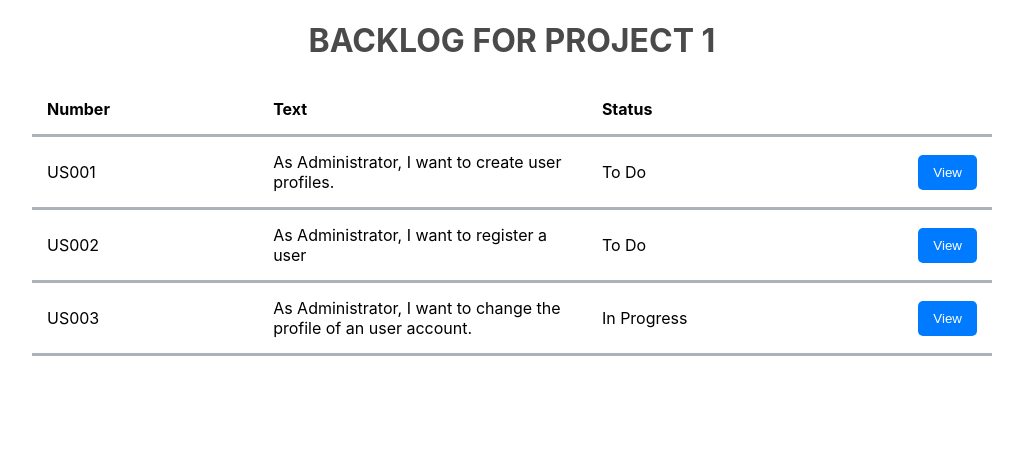
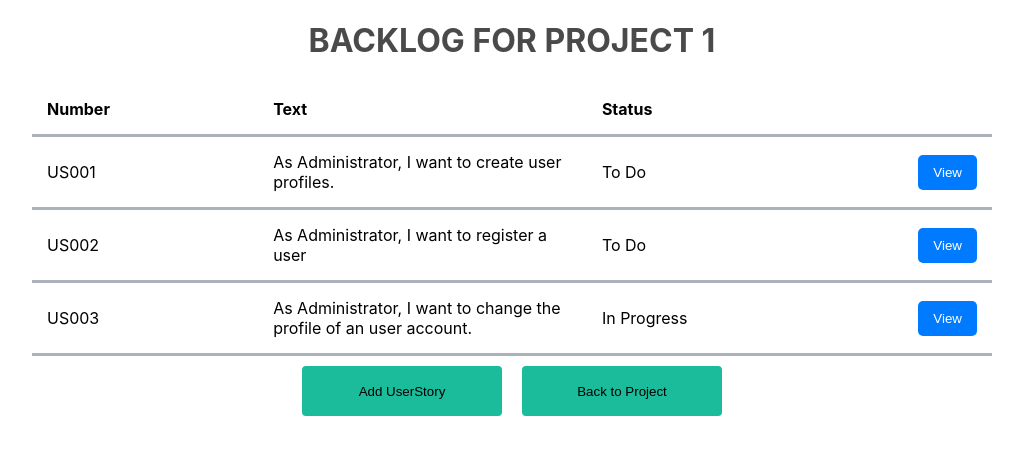
Before and after one commit to ivo-menezes/project_g3, a React (Create React App) app in the folder ui/: page /backlog/1 in a window 1280 px wide. Shown: the top 454 px of the page, without its empty margins (128-1151 px from the left). Built offline with nearby package versions, Linux system fonts and the light colour scheme.

Commit message:
US026: UI Implementation: update consultBacklog UI (addresses #70)

```diff
--- a/ui/src/pages/consultBacklog.js
+++ b/ui/src/pages/consultBacklog.js
@@ -1,10 +1,11 @@
 import React, { useContext } from "react";
 import AppContext from '../context/AppContext';
 
-import { useParams } from "react-router-dom";
+import {Link, useParams} from "react-router-dom";
 
 import Header from "../components/header";
 import Table from "../components/table";
+import Button from "../components/button";
 
 
 const ConsultBacklog = () => {
@@ -38,6 +39,14 @@ const ConsultBacklog = () => {
         <div>
             <Header className='header-listProjects' text={`Backlog for Project ${projectCode}`}/>
             <Table data={backlog} headers={formattedHeaders}/>
+            <div className='bt-container '>
+            <Link to='/createUserStory'>
+                <Button className='button-ListProjects' name='Add UserStory'/>
+            </Link>
+            <Link to='/listProjects'>
+                <Button className='button-ListProjects' name='Back to Project'/>
+            </Link>
+        </div>
         </div>
     )
 }
```
